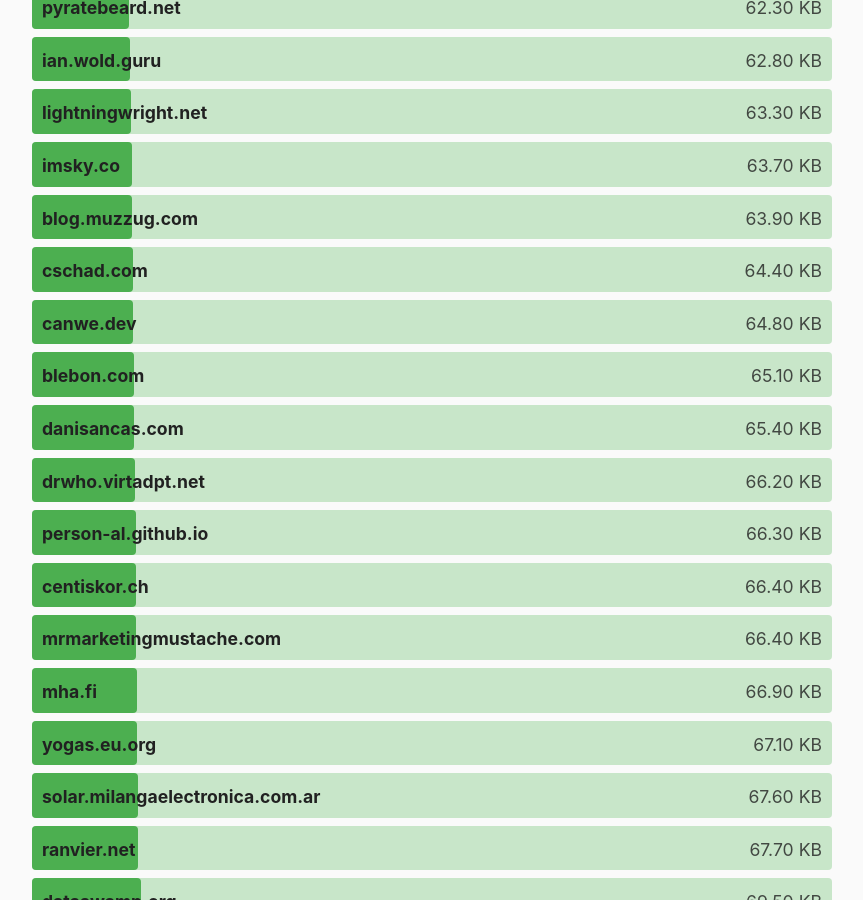
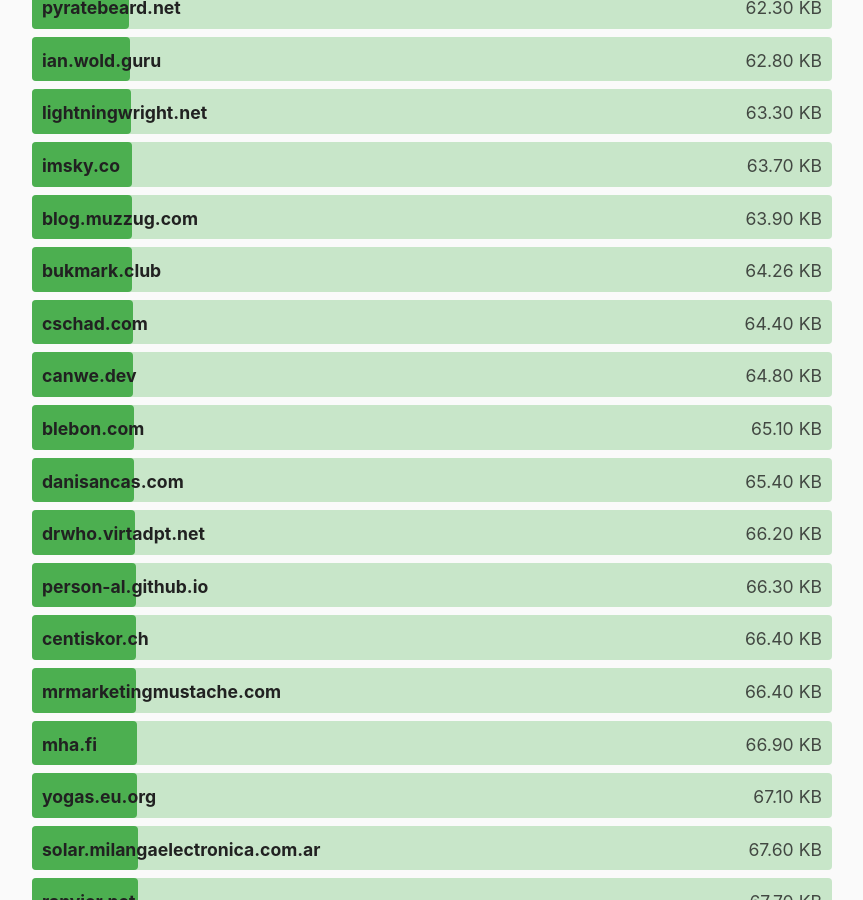
Before and after one commit to kevquirk/512kb.club, a Jekyll site: the page built from index.md, in a window 1280 px wide and 900 px high, scrolled down 19310 px. Shown: the whole window, without its empty margins (208-1071 px from the left). Built offline with Jekyll 4.4.1, drawn with Linux system fonts in a browser that asks for light colours.

Commit message:
Update sites.yml

```diff
--- a/_data/sites.yml
+++ b/_data/sites.yml
@@ -643,6 +643,11 @@
   size: 206
   last_checked: 2023-03-14
 
+- domain: bukmark.club
+  url: https://bukmark.club
+  size: 64.26
+  last_checked: 2024-02-19
+
 - domain: burak.mulayim.app
   url: https://burak.mulayim.app/
   size: 88
```
